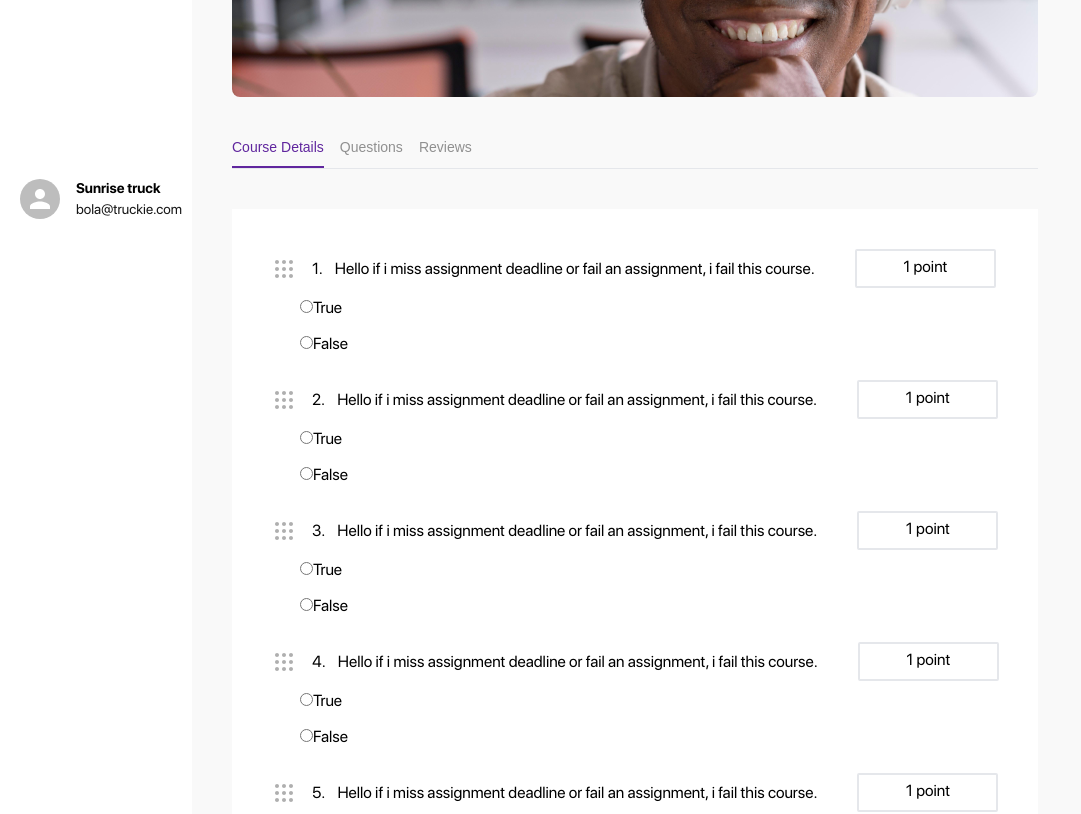
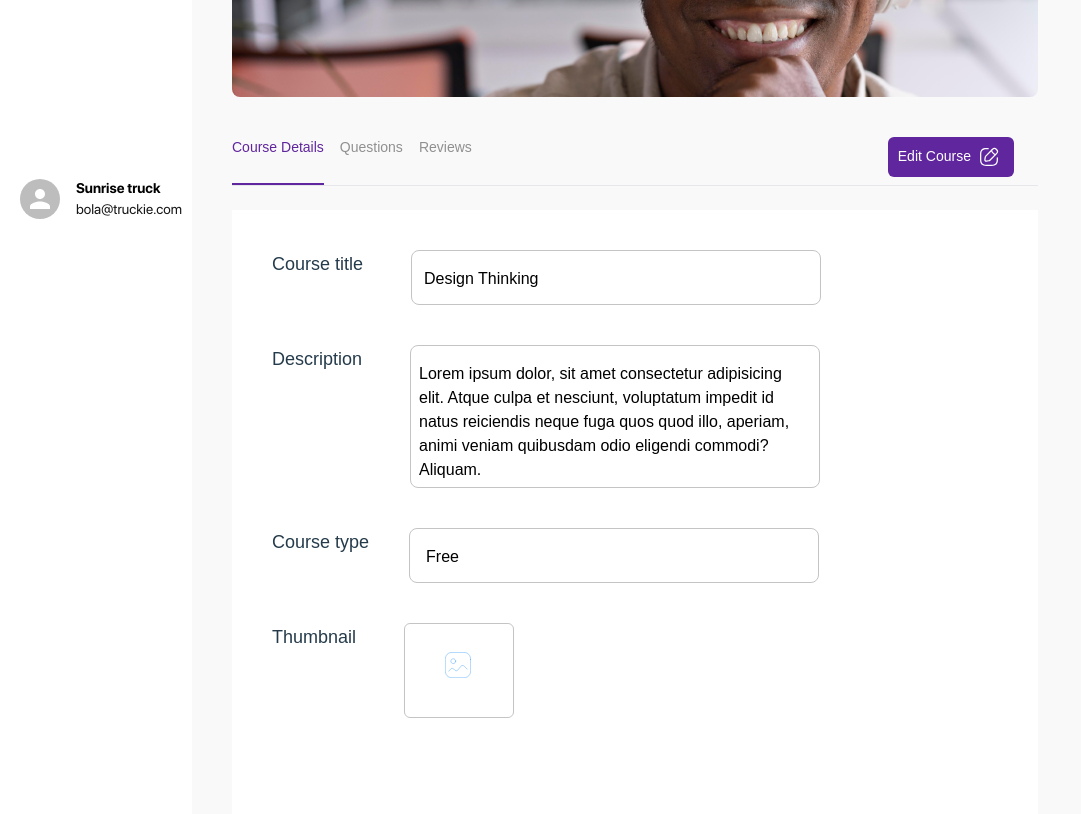
Before and after one commit to SKILL2RURAL/skill2rural-admin, a Next.js app: page /courses/1 in a window 1280 px wide. Shown: the part 540-1354 px from the top of the page, without its empty margins (0-1081 px from the left). Built offline with nearby package versions, Linux system fonts and the light colour scheme; a web font is replaced by a local one.

Commit message:
new changes to dynamic course page

```diff
--- a/src/app/courses/[course]/page.tsx
+++ b/src/app/courses/[course]/page.tsx
@@ -1,9 +1,10 @@
 'use client'
 import React,{ useState } from "react"
-import { calendar, multiple_users, book } from "@/assets/icons";
+import { calendar, multiple_users, book, courseEdit } from "@/assets/icons";
 import Image from "next/image";
 import VideoPlayer from "@/components/videoPlayer";
-import QuestionsList from "@/components/questions/questionList";
+import QuestionsList from "@/components/courseComponents/questionList";
+import CourseDetails from "@/components/courseComponents/CourseDetails";
 
 
 const  Course: React.FC = () => {
@@ -34,9 +35,11 @@ const  Course: React.FC = () => {
           <p onClick={() => setActiveTab("courseDetails")} className={`${activeTab === 'courseDetails' ? 'text-[var(--primary-color)] font-[600px] border-b-2 border-[var(--primary-color)] ' : ''} cursor-pointer pb-2`}>Course Details</p>
           <p onClick={() => setActiveTab("questions")} className={`${activeTab === 'questions' ? 'text-[var(--primary-color)] font[600px] border-b-2 border-[var(--primary-color)] ' : ''} cursor-pointer pb-2`}>Questions</p>
           <p onClick={() => setActiveTab("reviews")} className={`${activeTab === 'reviews' ? 'text-[var(--primary-color)] font-[600px] border-b-2 border-[var(--primary-color)] ' : ''} cursor-pointer pb-2`}>Reviews</p>
+          {activeTab === 'courseDetails' && <button className="w-[126px] h-[40px] p-[10px] bg-[var(--primary-color)] text-white flex gap-2 rounded-md mb-2 items-end ml-[400px]">Edit Course <span><Image src={courseEdit} alt="edit button" /></span></button>}
       </div>
       <div>
-        <QuestionsList />
+        {activeTab === 'courseDetails' && <CourseDetails />}
+        {activeTab === 'questions' && <QuestionsList />}
       </div>
     </>
   )
--- a/src/app/courses/page.tsx
+++ b/src/app/courses/page.tsx
@@ -59,9 +59,10 @@ const Courses = () => {
                   </div>
                 </div>
               </div>
-              <div></div>
             </div>
+            <div>
             <BarChart />
+            </div>
           </div>
           <SuccessFailureDonut />
         </div>
--- /dev/null
+++ b/src/components/courseComponents/CourseDetails.tsx
@@ -0,0 +1,30 @@
+import Image from 'next/image';
+import React from 'react';
+import { IoIosArrowDown } from "react-icons/io";
+import { thumbnail } from '@/assets/icons';
+
+const CourseDetails: React.FC = (props) => {
+
+  return (
+    <div className='w-[80%] h-[882px] bg-white p-10 mt-6 font-neue-haas'>
+      <div className='flex gap-12 mb-10'>
+        <p className='text-[#253B4B] w-500 font-neue-haas text-lg'>Course title</p>
+        <p className='w-[410px] h-[55px] border border-[#C4C4C4] rounded-lg py-4 pl-3'>Design Thinking</p>
+      </div>
+      <div className='flex gap-12 mb-10'>
+        <p className='text-[#253B4B] w-500 font-neue-haas text-lg'>Description</p>
+        <p className='w-[410px] h-[143px] border border-[#C4C4C4] rounded-lg px-2 py-4'>Lorem ipsum dolor, sit amet consectetur adipisicing elit. Atque culpa et nesciunt, voluptatum impedit id natus reiciendis neque fuga quos quod illo, aperiam, animi veniam quibusdam odio eligendi commodi? Aliquam.</p>
+      </div>
+      <div className='flex gap-10 mb-10'>
+          <p className='text-[#253B4B] w-500 font-neue-haas text-lg'>Course type</p>
+          <p className='w-[410px] h-[55px] border border-[#C4C4C4] rounded-lg px-4 py-4'>Free</p>
+      </div>
+      <div className='flex gap-12'>
+        <p className='text-[#253B4B] w-500 font-neue-haas text-lg'>Thumbnail</p>
+        <p className='w-[110px] h-[95px] border border-[#C4C4C4] rounded-md relative'><Image src={thumbnail} alt='thumbnail' className='absolute top-7 left-10'/></p>
+      </div>
+    </div>
+  )
+}
+
+export default CourseDetails
--- /dev/null
+++ b/src/components/courseComponents/courseForm.tsx
@@ -0,0 +1,75 @@
+import React, { useState } from 'react';
+import { IoIosArrowDown } from "react-icons/io";
+
+interface FormData {
+  title: string;
+  description: string;
+  type: 'Paid' | 'Free';
+  image: File | null;
+}
+
+const CourseForm: React.FC = (props) => {
+  const [formData, setFormData] = useState<FormData>({
+    title: '',
+    description: '',
+    type: 'Free',
+    image: null,
+  })
+
+  const handleChange = (e: React.ChangeEvent<HTMLInputElement | HTMLTextAreaElement | HTMLSelectElement>) => {
+    const { name, value} = e.target;
+    setFormData((prev) => ({
+      ...prev,
+      [name]: value
+    }))
+  }
+
+  const handleFileChange = (e: React.ChangeEvent<HTMLInputElement>) => {
+    if (e.target.files && e.target.files[0]) {
+      setFormData((prev) => ({
+        ...prev,
+        image: e.target.files[0],
+      }))
+    }
+  }
+
+  const handleSubmit = (e: React.FormEvent<HTMLFormElement>) => {
+    e.preventDefault();
+
+    console.log('Form Data Submitted:', formData);
+  };
+
+
+
+  return (
+    <>
+      <form onSubmit={handleSubmit}>
+        <div>
+          <label htmlFor="title">Course Title</label>
+          <input type="text" name='title' value={formData.title}  onChange={handleChange} required/>
+        </div>
+
+        <div>
+          <label htmlFor="description">Description</label>
+          <input type="text" name='description' value={formData.description} onChange={handleChange} required/>
+        </div>
+
+        <div>
+          <select name="type" value={formData.type} onChange={handleChange} required>
+            <option value='Free'>Free</option>
+            <option value="">Paid</option>
+          </select>
+          <IoIosArrowDown />
+        </div>
+
+        <div>
+          <label htmlFor="thumbnail">Thumbnail</label>
+          <input type="file" accept='image/*' onChange={handleFileChange} />
+        </div>
+
+      </form>
+    </>
+  )
+}
+
+export default CourseForm;
--- a/src/components/questions/questionList.tsx
+++ b/src/components/courseComponents/questionList.tsx
@@ -17,7 +17,7 @@ const questions = [
 const QuestionsList: React.FC = (props) => {
 
   return (
-      <form action="" className='mt-10 w-[80%] h-[1029px] bg-white p-10'>
+      <form action="" className='mt-6 w-[80%] h-[1029px] bg-white p-10'>
         <ul>
           {questions.map((quest) => <Question key={quest.num} {...quest}/>)}
         </ul>
```
Also changed, not shown: src/assets/icons.ts (+5 -2 lines), public/icons/Image.svg (added), public/icons/courseEdit.svg (added), src/components/courseComponents/question.tsx (renamed from src/components/questions/question.tsx).
